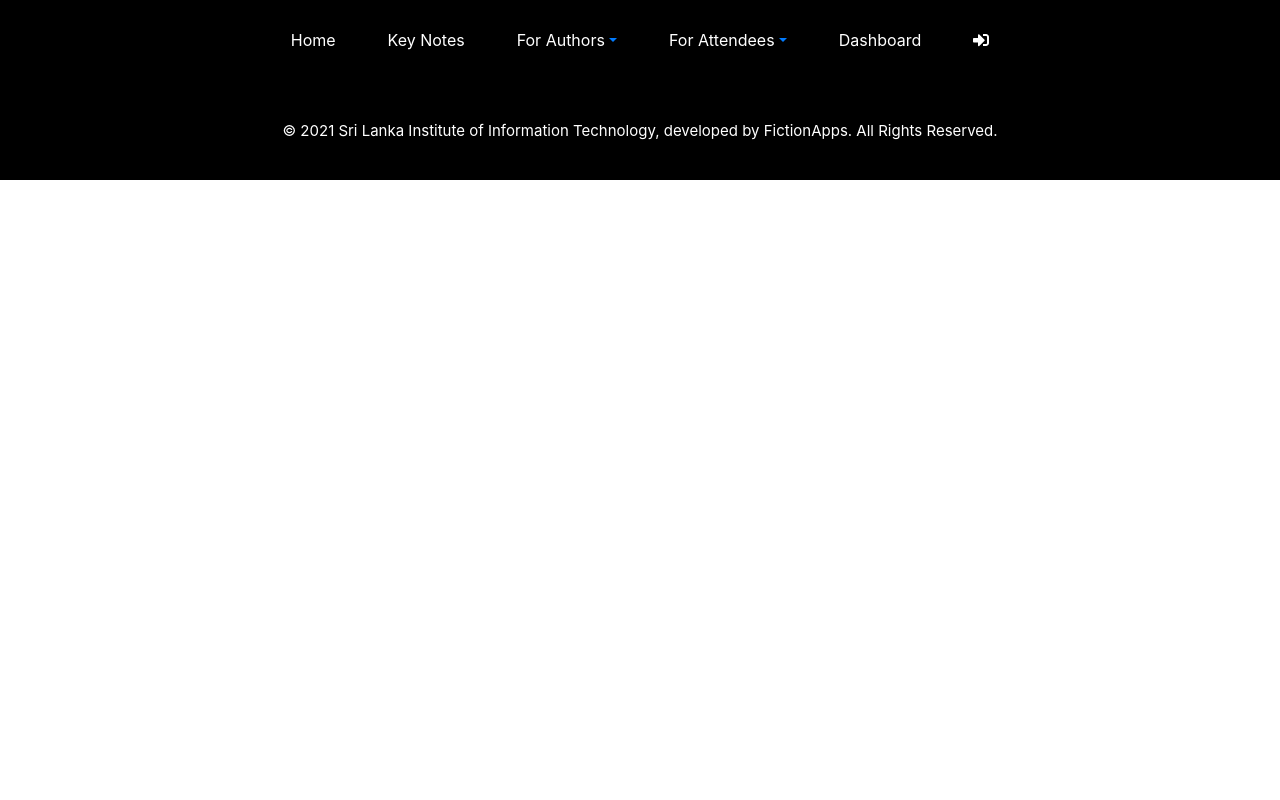
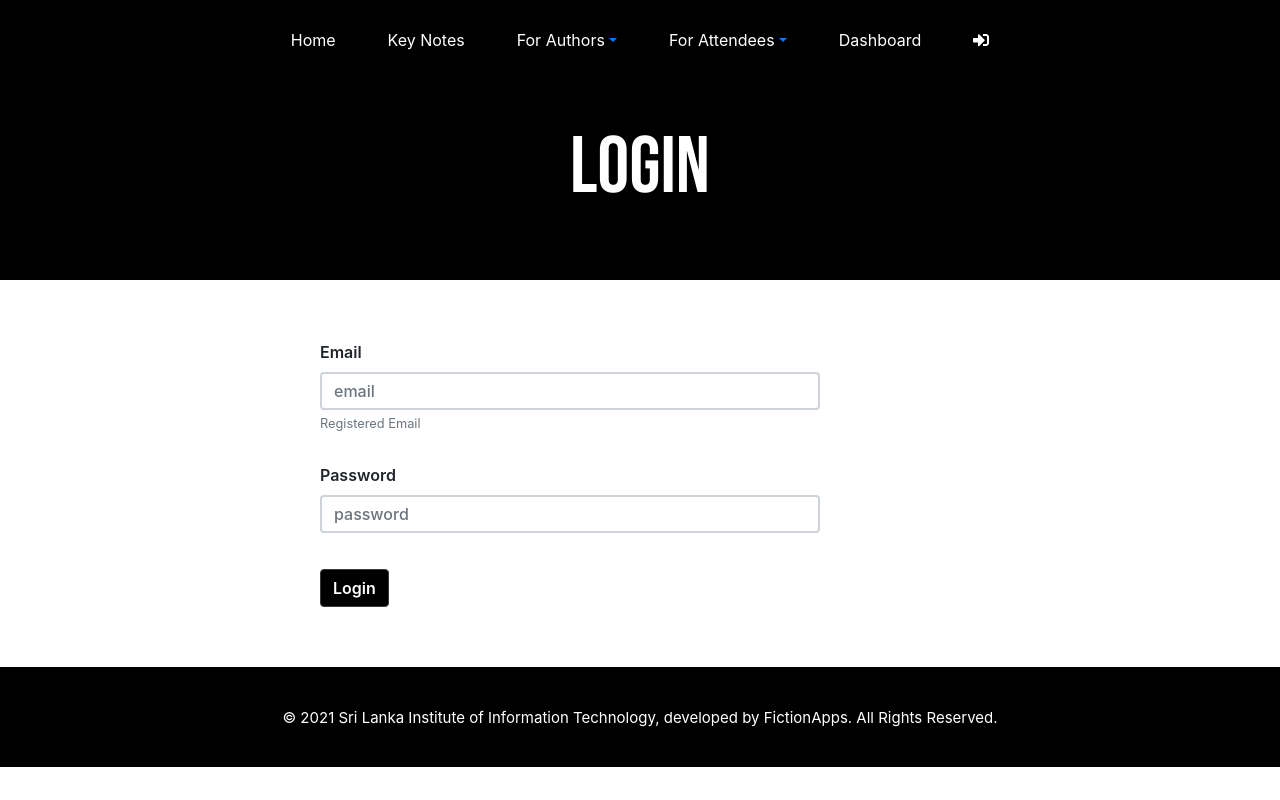
Before and after one commit to shamoda/ICAF-fe, a React (Vite) app: page /login in a window 1280 px wide. Built offline with nearby package versions, Linux system fonts and the light colour scheme.

Commit message:
login page added and upload, download button styles changed

```diff
--- a/src/component/FrontEnd.js
+++ b/src/component/FrontEnd.js
@@ -5,6 +5,7 @@ import Header from './Header-Footer/Header';
 import Home from './Home/Home';
 import ImportantDates from './ImportantDates/ImportantDates';
 import KeyNotes from './KeyNotes/KeyNotes';
+import Login from './Login/Login';
 import PaperRegistration from './PaperRegistration/PaperRegistration';
 import Papers from './Papers/Papers';
 import Presentations from './Presentations/Presentations';
@@ -28,6 +29,7 @@ class FrontEnd extends Component {
                             <Route path="/importantdates" component={ImportantDates}/>
                             <Route path="/downloads" component={Downloads}/>
                             <Route path="/program" component={Program}/>
+                            <Route path="/login" component={Login}/>
                             <Route path="/paperregistration" component={PaperRegistration}/>
                         </Switch>
                     <Footer/>
--- /dev/null
+++ b/src/component/Login/Login.css
@@ -0,0 +1,39 @@
+.login-title {
+    font-family: 'Bebas Neue', cursive;
+    color: white;
+    font-size: 80px;
+    height: 200px;
+    background: black;
+    text-align: center;
+    padding: 28px 0px;
+}
+
+.login-container {
+    margin: 60px 0px;
+    padding: 0px 25% !important;
+}
+
+.login-form-group {
+    margin-top: 30px;
+    font-weight: 600;
+}
+
+.login-form-input {
+    border-width: 2px !important;
+    color: black !important;
+    font-weight: 480 !important;
+}
+
+.login-button {
+    font-weight: 600;
+    background-color: black !important;
+    margin-top: 20px;
+}
+
+.login-error {
+    color: red;
+    font-weight: 600;
+    font-size: 14px;
+    margin-top: 5px;
+    margin-bottom: 20px;
+}
--- /dev/null
+++ b/src/component/Login/Login.js
@@ -0,0 +1,54 @@
+import React, { Component } from 'react';
+import { Form, Container, Button, Modal, Spinner } from 'react-bootstrap';
+import './Login.css'
+
+class Login extends Component {
+
+    constructor(props){
+        super(props);
+        this.state = {
+            email: '',
+            password: '',
+            error: null
+         }
+
+        // this.registerResearcher = this.registerResearcher.bind(this);
+    }
+
+    handleChange = event =>{
+        this.setState({
+            [event.target.name] : event.target.value,
+            error: null
+        }, () => console.log(this.state));
+    };
+
+    render() {
+        return (
+            <div>
+                <div className="login-title">
+                    LOGIN
+                </div>
+
+                <Container className="login-container">
+                    <Form autoComplete="off" onSubmit={this.registerResearcher}>
+                        <Form.Group controlId="email" className="login-form-group">
+                            <Form.Label>Email</Form.Label>
+                            <Form.Control onChange={this.handleChange} name="email" value={this.state.email} type="email" placeholder="email" className = "login-form-input" />
+                            <Form.Text className="text-muted">
+                                Registered Email
+                            </Form.Text>
+                        </Form.Group>
+                        <Form.Group controlId="password" className="login-form-group">
+                            <Form.Label>Password</Form.Label>
+                            <Form.Control onChange={this.handleChange} name="password" value={this.state.password} type="password" placeholder="password" className = "login-form-input" />
+                        </Form.Group>
+                        <Button type="submit" variant="dark" className="login-button">Login</Button>
+                        {this.state.error && <p className="login-error">{this.state.error}</p>}
+                    </Form>
+                </Container>
+            </div>
+         );
+    }
+}
+
+export default Login;
--- a/src/component/Papers/Papers.css
+++ b/src/component/Papers/Papers.css
@@ -23,6 +23,7 @@
 
 .papers-button {
     background-color: black !important;
+    width: 30%;
     /* border-radius: 20px !important; */
     margin-right: 20px;
     margin-bottom: 50px;
--- a/src/component/Papers/Papers.js
+++ b/src/component/Papers/Papers.js
@@ -87,8 +87,8 @@ class Papers extends Component {
                     </div>
 
                     <div className="papers-topics">
-                        <Button variant="dark" className="papers-button"><FontAwesomeIcon icon={ faFileDownload } />&nbsp; Download Template</Button>
-                        <Button onClick={this.submitPaperClicked} variant="dark" className="papers-button"><FontAwesomeIcon icon={ faFileUpload } />&nbsp; Submit My Paper</Button>
+                        <Button variant="dark" className="papers-button"><FontAwesomeIcon style={{float:"right", marginTop:"3px"}} icon={ faFileDownload } />&nbsp; Download Template</Button>
+                        <Button onClick={this.submitPaperClicked} variant="dark" className="papers-button"><FontAwesomeIcon style={{float:"right", marginTop:"3px"}} icon={ faFileUpload } />&nbsp; Submit My Paper</Button>
                     </div>
 
                 </Container>
--- a/src/component/Presentations/Presentations.css
+++ b/src/component/Presentations/Presentations.css
@@ -23,6 +23,7 @@
 
 .presentations-button {
     background-color: black !important;
+    width: 30%;
     /* border-radius: 20px !important; */
     margin-right: 20px;
     margin-bottom: 50px;
--- a/src/component/Presentations/Presentations.js
+++ b/src/component/Presentations/Presentations.js
@@ -47,8 +47,8 @@ class Presentations extends Component {
                     </div>
 
                     <div className="presentations-topics">
-                        <Button variant="dark" className="workshops-button"><FontAwesomeIcon icon={ faFileDownload } />&nbsp; Download Template</Button>
-                        <Button variant="dark" className="workshops-button"><FontAwesomeIcon icon={ faFileUpload } />&nbsp; Submit My Presentation</Button>
+                        <Button variant="dark" className="presentations-button"><FontAwesomeIcon style={{float:"right", marginTop:"3px"}} icon={ faFileDownload } />&nbsp; Download Template</Button>
+                        <Button variant="dark" className="presentations-button"><FontAwesomeIcon style={{float:"right", marginTop:"3px"}} icon={ faFileUpload } />&nbsp; Submit My Presentation</Button>
                     </div>
 
                 </Container>
--- a/src/component/Program/Program.css
+++ b/src/component/Program/Program.css
@@ -9,7 +9,7 @@
 }
 
 .program-container {
-    margin-top: 50px;
+    margin: 95px 0px;
 }
 
 .program-description {
@@ -19,12 +19,12 @@
 .program-topics {
     margin-top: 50px;
     text-align: center;
-    margin-bottom: 100px;
+    /* margin-bottom: 100px; */
 }
 
 .program-button {
     background-color: black !important;
-    margin-top: 20px;
+    /* margin-top: 20px; */
     margin-right: 20px;
     margin-bottom:10px;
 }
--- a/src/component/TemplatesDownloads/Downloads.css
+++ b/src/component/TemplatesDownloads/Downloads.css
@@ -8,15 +8,22 @@
     padding: 28px 0px;
 }
 
+.downloads-container {
+    margin: 115px 0px;
+}
+
 .downloads-topics {
-    margin-top: 50px;
+    /* margin-top: 50px; */
     text-align: justify;
+    text-align: center !important;
 }
 
 .downloads-button {
     background-color: black !important;
+    margin: 10px 0px;
+    width: 30%;
     /* border-radius: 20px !important; */
     margin-right: 20px;
-    margin-top: 50px;
-    margin-bottom: 100px;
+    /* margin-top: 50px; */
+    /* margin-bottom: 100px; */
 }
--- a/src/component/Workshops/Workshops.css
+++ b/src/component/Workshops/Workshops.css
@@ -23,6 +23,7 @@
 
 .workshops-button {
     background-color: black !important;
+    width: 30%;
     /* border-radius: 20px !important; */
     margin-right: 20px;
     margin-bottom: 50px;
--- a/src/component/Workshops/Workshops.js
+++ b/src/component/Workshops/Workshops.js
@@ -46,8 +46,8 @@ class Workshops extends Component {
                     </div>
 
                     <div className="workshops-topics">
-                        <Button variant="dark" className="workshops-button"><FontAwesomeIcon icon={ faFileDownload } />&nbsp; Download Proposal Template</Button>
-                        <Button variant="dark" className="workshops-button"><FontAwesomeIcon icon={ faFileUpload } />&nbsp; Submit Workshop Proposal</Button>
+                        <Button variant="dark" className="workshops-button"><FontAwesomeIcon style={{float:"right", marginTop:"3px"}} icon={ faFileDownload } />&nbsp; Download Proposal Template</Button>
+                        <Button variant="dark" className="workshops-button"><FontAwesomeIcon style={{float:"right", marginTop:"3px"}} icon={ faFileUpload } />&nbsp; Submit Workshop Proposal</Button>
                     </div>
 
                     <div className="workshops-email">
```
Also changed, not shown: src/component/TemplatesDownloads/Downloads.js (+5 -5 lines).
